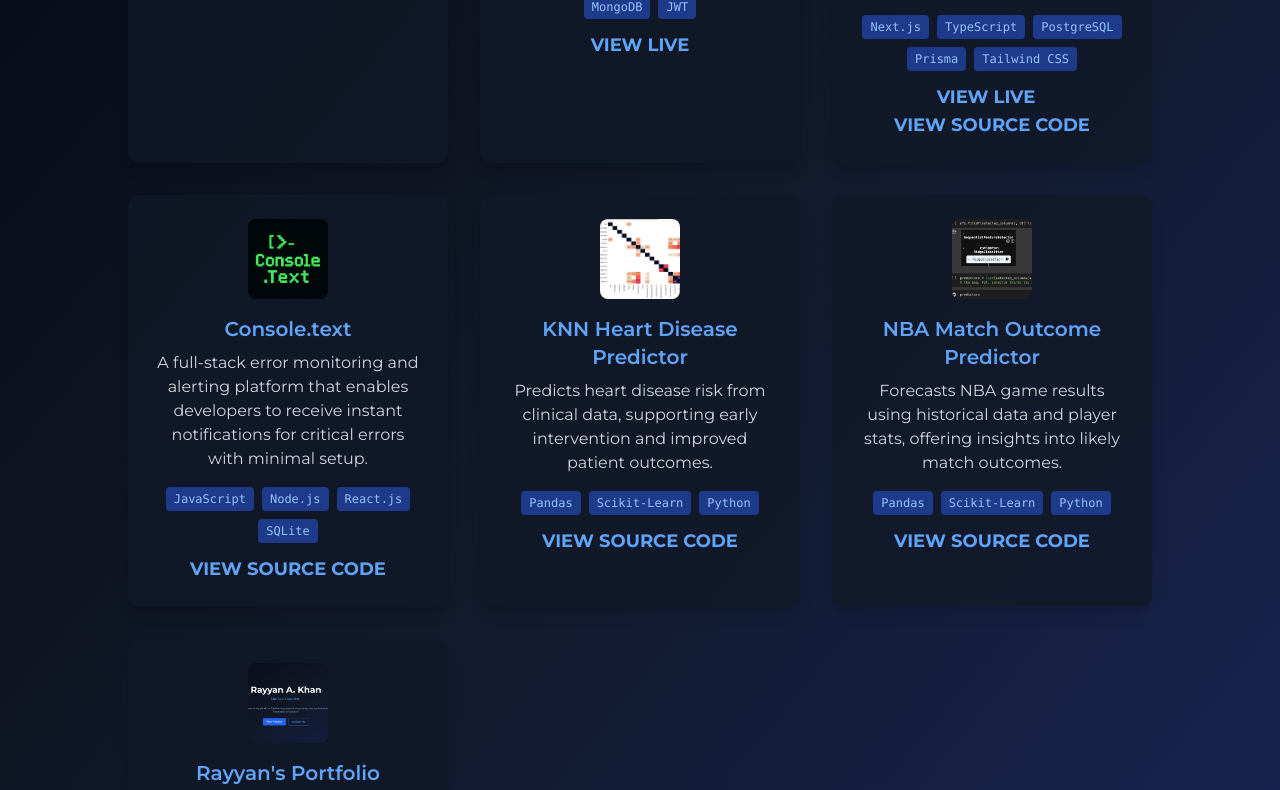
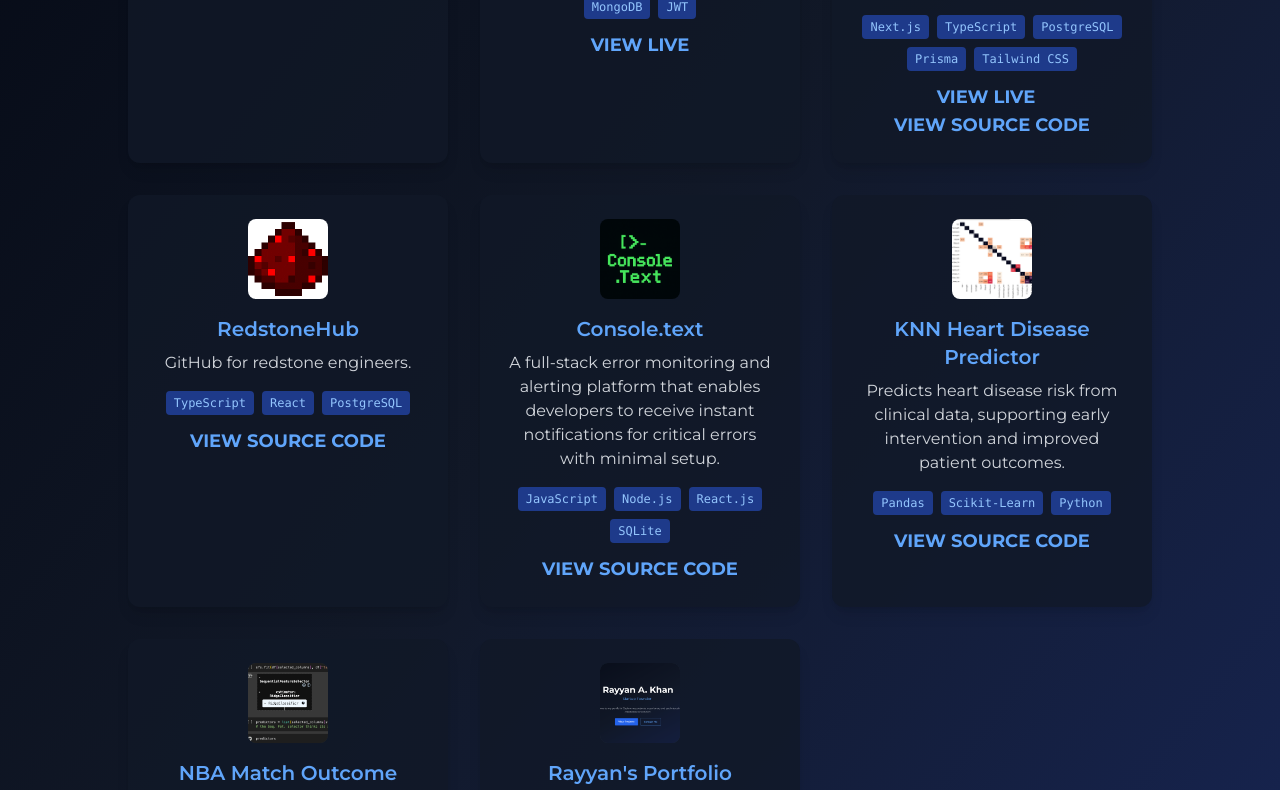
Before and after one commit to rayyankhan47/Rayyan-Khan-Portfolio, a React (Vite) app: page /projects in a window 1280 px wide. Shown: the part 601-1391 px from the top of the page. Built offline with nearby package versions, Linux system fonts and the light colour scheme.

Commit message:
added redstonehub

```diff
--- a/src/pages/Projects.tsx
+++ b/src/pages/Projects.tsx
@@ -40,6 +40,14 @@ const projects: {
     summary: 'Helps new developers ramp up quickly by providing codebase dependency graphs, onboarding guides, and secure integration with GitHub and OAuth.',
     description: 'A platform that analyzes code repositories and generates interactive onboarding guides and personalized learning paths for new developers.',
     tech: ['Next.js', 'TypeScript', 'PostgreSQL', 'Prisma', 'Tailwind CSS'],
+    links: [],
+  },
+  {
+    title: 'RedstoneHub',
+    image: '/redstone.png',
+    summary: 'GitHub for redstone engineers.',
+    description: 'RedstoneHub is a comprehensive version control system designed specifically for redstone engineers. It allows you to track changes to your redstone builds, collaborate with other engineers, and maintain a history of your circuit development.',
+    tech: ['TypeScript', 'React', 'PostgreSQL'],
     links: [],
   },
   {
@@ -143,6 +151,17 @@ const Projects: React.FC = () => {
                   </a>
                 </>
               )}
+              {project.title === 'RedstoneHub' && (
+                <a
+                  href="https://github.com/rayyankhan47/RedstoneHub"
+                  target="_blank"
+                  rel="noopener noreferrer"
+                  className="text-lg font-bold text-blue-400 hover:text-blue-300 transition-colors"
+                  onClick={(e) => e.stopPropagation()}
+                >
+                  VIEW SOURCE CODE
+                </a>
+              )}
               {project.title === 'Console.text' && (
                 <a
                   href="https://github.com/rayyankhan47/console.text"
@@ -240,6 +259,18 @@ const Projects: React.FC = () => {
                   </a>
                 </>
               )}
+              {projects[selected].title === 'RedstoneHub' && (
+                <a
+                  href="https://github.com/rayyankhan47/RedstoneHub"
+                  target="_blank"
+                  rel="noopener noreferrer"
+                  className="block text-center mb-4"
+                >
+                  <span className="text-xl font-bold text-white hover:text-gray-300 transition-colors">
+                    VIEW SOURCE CODE
+                  </span>
+                </a>
+              )}
               {projects[selected].title === 'Console.text' && (
                 <a
                   href="https://github.com/rayyankhan47/console.text"
```
Also changed, not shown: public/redstone.png (added).
